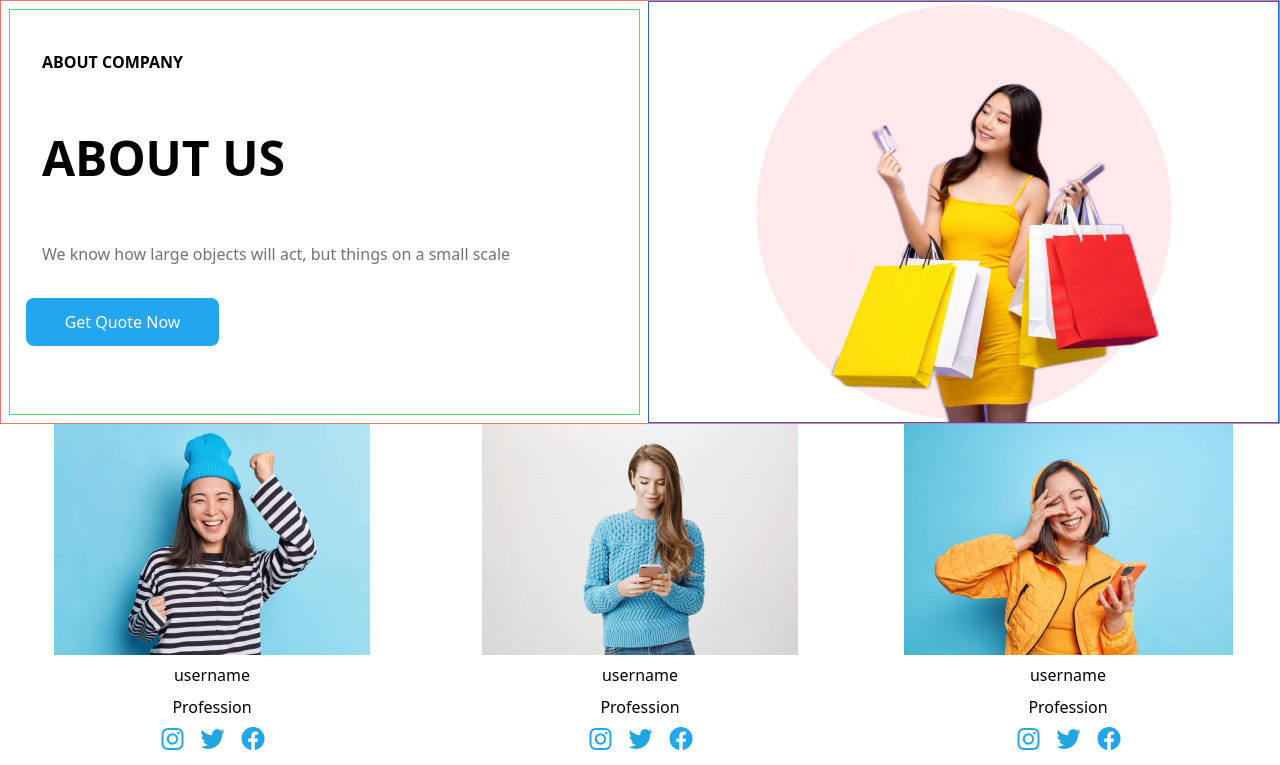
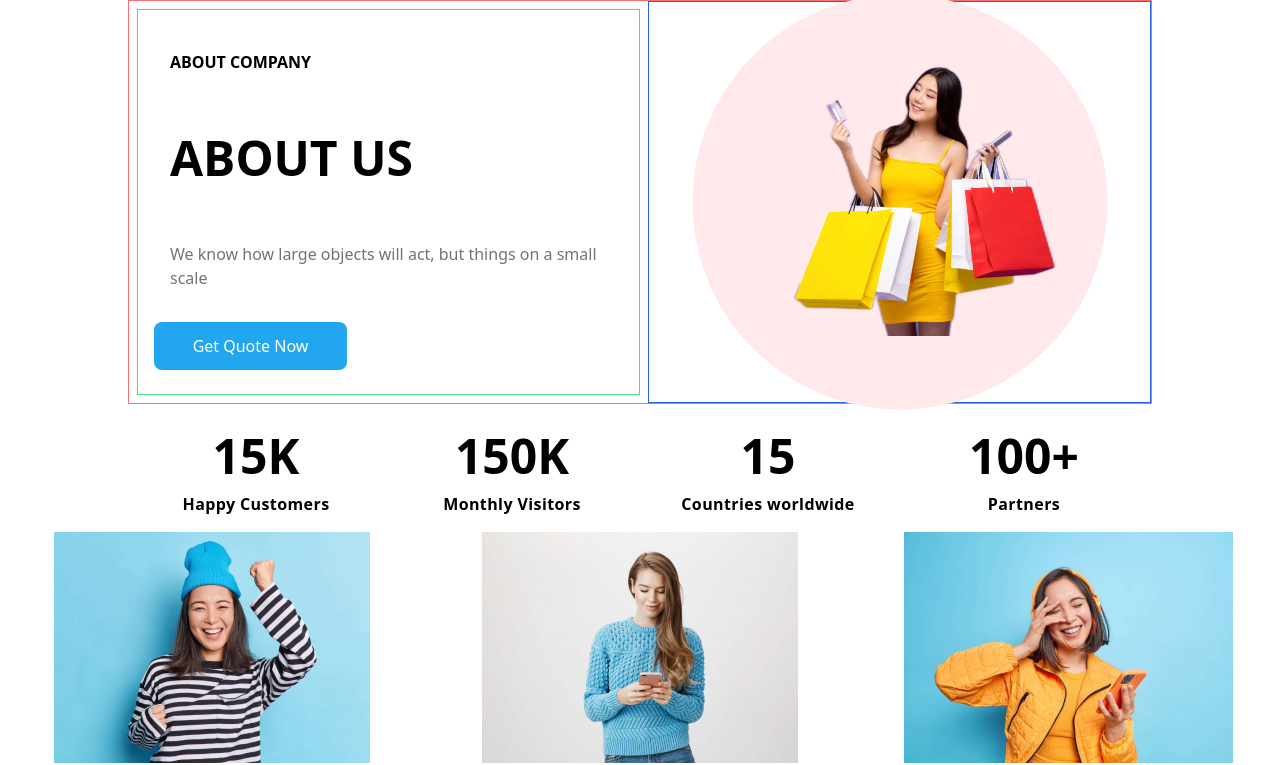
Before and after one commit to charbossly/FigmaToCode-Challenge-Week3-charbel_and_sedjro, a React (Vite) app: page / in a window 1280 px wide. Shown: the top 765 px of the page. Built offline with nearby package versions, Linux system fonts and the light colour scheme.

Commit message:
Stats Section

```diff
--- a/src/components/sections/Presentation/About.jsx
+++ b/src/components/sections/Presentation/About.jsx
@@ -4,7 +4,7 @@ import Image from '../../../assets/imagePresent.png'
 
 const About = () => {
   return (
-    <div className=' container mx-auto border border-red-400'>
+    <div className=' max-w-screen-lg mx-auto border border-red-400'>
         <div className='flex flex-col sm:flex-row'>
             <div className=" border border-green-400 p-4 m-2  w-full sm:w-1/2">
                 <div className='flex flex-col'>
--- /dev/null
+++ b/src/components/stats/Stats.jsx
@@ -0,0 +1,30 @@
+import React from 'react'
+import StatsComponents from './StatsComponents'
+
+const Stats = () => {
+  return (
+    <div className='max-w-screen-lg mx-auto'>
+        <div className="flex  justify-center items-center">
+            <div className=" w-full md:w-1/4 p-4  ">
+                <StatsComponents number="15K" text="Happy Customers" />
+            </div>
+            <div className=" w-full md:w-1/4 p-4 ">
+                <StatsComponents number="150K" text="Monthly Visitors" />
+            </div>
+            <div className=" w-full md:w-1/4 p-4 ">
+                <StatsComponents number="15" text="Countries worldwide" />
+            </div>
+            <div className=" w-full md:w-1/4 p-4 ">
+                <StatsComponents number="100+" text="Partners" />
+            </div>
+
+        </div>
+
+
+
+
+    </div>
+  )
+}
+
+export default Stats
--- /dev/null
+++ b/src/components/stats/StatsComponents.jsx
@@ -0,0 +1,14 @@
+import React from 'react'
+
+const StatsComponents = ({ number, text }) => {
+  return (
+    <div>
+        <div className="text-center">
+        <div className="text-blackUi text-t48 font-bold uppercase">{number}</div>
+        <div className="font-montserrat text-xl font-bold leading-6 tracking-wide text-center">{text}</div>
+        </div>
+    </div>
+  )
+}
+
+export default StatsComponents
--- a/src/routes/index.jsx
+++ b/src/routes/index.jsx
@@ -3,11 +3,13 @@ import Grid3 from "../components/utils/grid/grid3";
 import WorkWithUs from "../components/sections/callToAction/work_with_us";
 import ButtonBlue from "../components/utils/buttons/button_blue";
 import About from "../components/sections/Presentation/About";
+import Stats from "../components/stats/Stats";
 
 export default function index() {
   return (
     <>
       <About />
+      <Stats />
       <Grid3 />
       <WorkWithUs />
       {/* <ButtonBlue title="Become member" icon={true} /> */}
```
